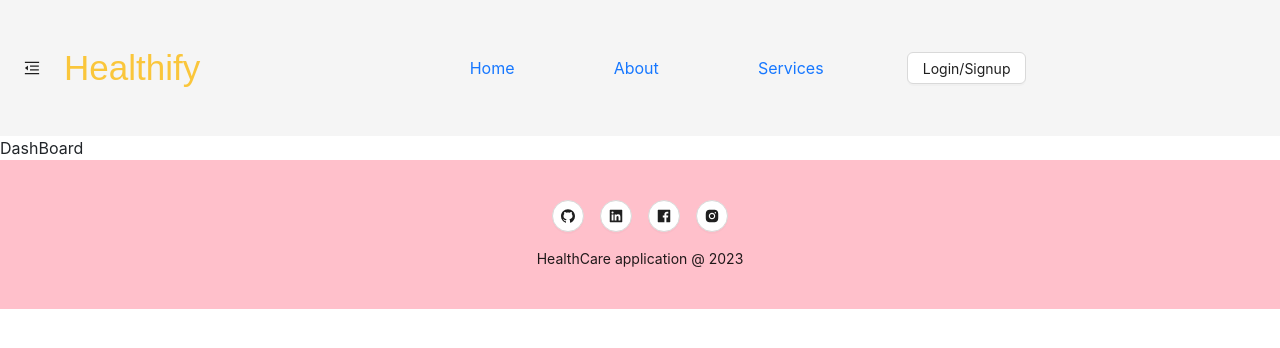
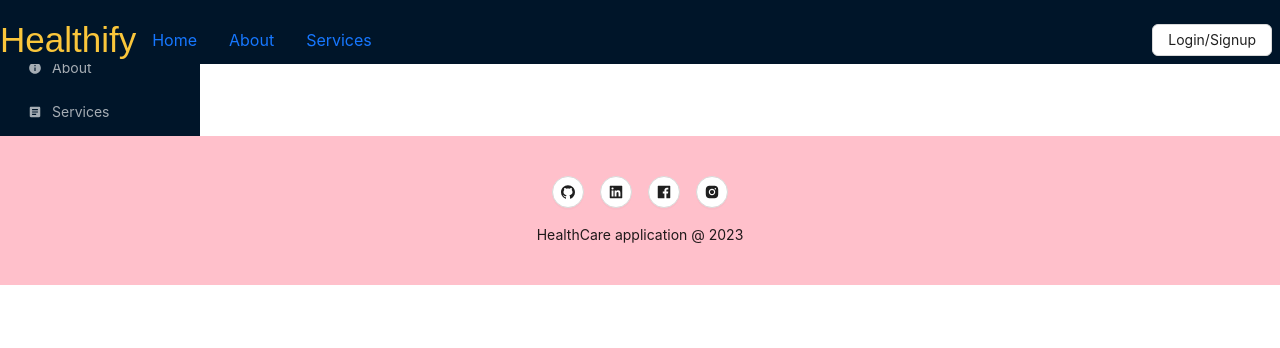
Before and after one commit to ShrivastavSarthak/healthify2.0, a React (Create React App) app in the folder frontend/: page /dashboard in a window 1280 px wide. Shown: the top 348 px of the page. Built offline with nearby package versions, Linux system fonts and the light colour scheme; a web font is replaced by a local one.

Commit message:
Sarthak 5 commit

```diff
--- a/frontend/package.json
+++ b/frontend/package.json
@@ -16,6 +16,7 @@
     "framer-motion": "^10.16.4",
     "rc-queue-anim": "^2.0.0",
     "react": "^18.2.0",
+    "react-countup": "^6.5.0",
     "react-dom": "^18.2.0",
     "react-router-dom": "^6.18.0",
     "react-scripts": "5.0.1",
--- /dev/null
+++ b/frontend/src/UIElements/CreateModal.js
@@ -0,0 +1,19 @@
+import {  Modal } from 'antd'
+import React, { Fragment } from 'react'
+
+const CreateModal = (props) => {
+  return (
+    <Fragment>
+      <Modal
+        open={props.open}
+        onSubmit={props.onSubmit}
+        onCancel={props.onCancel}
+        footer={props.footer}
+        width={props.width}>
+        {props.children}
+      </Modal>
+    </Fragment>
+  )
+}
+
+export default CreateModal
--- /dev/null
+++ b/frontend/src/components/BMI/BmiCalculator.js
@@ -0,0 +1,45 @@
+import { Button, InputNumber } from 'antd'
+import React, { Fragment, useState } from 'react'
+import CreateModal from '../../UIElements/CreateModal'
+
+const BmiCalculator = () => {
+    const [open, setIsOpen] = useState(false)
+    const [height, setIsHeight] = useState(0)
+    const [weight, setIsWeight] = useState(0)
+    console.log(height,weight);
+    const handleClick = () => {
+        setIsOpen(true)
+    }
+    let check = false
+    if(height>=135 && weight>=30){
+        check=true
+    }
+    let bmi
+    const handleBMI = () => {
+        const newHeight = height*height/10000
+        bmi =weight/ newHeight
+        console.log(bmi);
+    }
+    return (
+        <Fragment>
+            <Button onClick={handleClick}>Calculate BMI</Button>
+            <CreateModal
+                open={open}
+                onSubmit={() => setIsOpen(false)}
+                onCancel={() => setIsOpen(false)}
+                width={400}
+                footer={null}>
+                <center>
+                    <h2 className='mt-4'>know your health status</h2>
+                    <h6>Enter your weight : <InputNumber size='small' min={1} max={198}  onChange={(value) => setIsWeight(value)} /></h6>
+                    <h6>Enter your height : <InputNumber min={1} max={198}  onChange={(value) => setIsHeight(value)}  /></h6>
+                    {check && <p>your bmi is: {bmi} </p> }
+                    <Button onClick={handleBMI} disabled={!check}>Check</Button>
+                </center>
+
+            </CreateModal>
+        </Fragment>
+    )
+}
+
+export default BmiCalculator
--- a/frontend/src/components/Navbar/Navbar.css
+++ b/frontend/src/components/Navbar/Navbar.css
@@ -1,39 +1,18 @@
 /*  */
-div.logo {
+.logo {
     font-size: 2.5em;
-    text-align: center;
     font-family: 'Belanosima', sans-serif;
     margin: 0;
     color: #FAC63B;
 }
 
-.navbar {
-    list-style: none;
-    font-size: 1.5em;
-    font-weight: bold;
-    display: flex;
-    flex-direction: row;
-    justify-content: space-around;
-    padding: 0em;
-    margin-bottom: 0;
-    color: #3D8FC5;
+
+.navlist:hover {
+    color:  rgb(250, 198, 59);
 }
 
-.navlist:hover {
-    color:rgb(250, 198, 59);
-    padding: 0.5em;
-    text-shadow: 2px 2px 5px rgb(213, 211, 85);
-}
-.hidden-on-mobile {
-
-    display: flex;
-    flex-direction: row;
-    justify-content: space-around;
-    padding: 0em;
-    margin-bottom: 0;
-}
   @media screen and (max-width: 850px) {
-    .hidden-on-mobile {
+    .hideContent {
       display: none;
     }
   }
--- a/frontend/src/components/Navbar/Navbar.js
+++ b/frontend/src/components/Navbar/Navbar.js
@@ -1,19 +1,13 @@
 import React, { useEffect, useState } from 'react';
-import { Layout, theme, Button, Menu } from 'antd';
-import HomeIcon from '@mui/icons-material/Home';
-import InfoIcon from '@mui/icons-material/Info';
-import ArticleIcon from '@mui/icons-material/Article';
-import {
-  MenuFoldOutlined,
-  MenuUnfoldOutlined,
-} from '@ant-design/icons';
+import { Layout, theme, Button } from 'antd';
+
+
 import "./Navbar.css"
 import Auth from '../../pages/Auth';
-const { Sider  } = Layout;
 
 const Navbar = () => {
   const [isMobile, setIsMobile] = useState(false);
-
+  const { Header } = Layout
   useEffect(() => {
     const handleResize = () => {
       setIsMobile(window.innerWidth < 768);
@@ -24,55 +18,24 @@ const Navbar = () => {
     };
   }, [])
 
-  const [collapsed, setCollapsed] = useState(true);
+
   const {
     token: { colorBgContainer },
   } = theme.useToken();
   return (
     <>
 
-      <Layout className='layout'>
-        <Sider trigger={null} collapsible collapsed={collapsed} collapsedWidth="0" bodyBg="#F5F5F5">
-          <Menu
-            theme="dark"
-            mode="inline"
-            defaultSelectedKeys={['1']}
-            items={[
-              {
-                key: '1',
-                icon: <HomeIcon />,
-                label: 'Home',
-              },
-              {
-                key: '2',
-                icon: <InfoIcon />,
-                label: 'About',
-              },
-              {
-                key: '3',
-                icon: <ArticleIcon />,
-                label: 'Services',
-              },
-            ]}
-          />
-        </Sider>      <Button className='my-auto mx-3'
-          type="text"
-          icon={collapsed ? <MenuFoldOutlined /> : <MenuUnfoldOutlined />}
-          onClick={() => setCollapsed(!collapsed)}
-          style={{
-            fontSize: '16px',
-            height: 54,
-          }}
-        />
+      <Layout className='fixed-top ' style={{ background: colorBgContainer }}>
+        <Header className={isMobile ? "d-flex p-0" : " navbar p-0  my-auto "} >
+          <h1 className="logo my-auto ">Healthify</h1>
 
-        {/* <NavList/> */}
-        <div className="left logo my-auto"> Healthify</div>
-        <div className={isMobile ? "hidden-on-mobile" : "navbar mx-auto"} style={{ width: "50%" }}>
-        <Button type='link' size='large' onTou>Home</Button>
-        <Button type='link' size='large'>About</Button>
-          <Button type='link' size='large'>Services</Button>
-          <Auth />
-        </div>
+          <Button className='hideContent navlist' type='link' size='large' >Home</Button>
+          <Button className='hideContent navlist' type='link' size='large'>About</Button>
+          <Button className='hideContent navlist' type='link' size='large'>Services</Button>
+          <div className='ms-auto p-2'>
+            <Auth />
+          </div>
+        </Header>
       </Layout>
     </>
 
--- /dev/null
+++ b/frontend/src/components/Slider/Slider.js
@@ -0,0 +1,40 @@
+import React, { Fragment } from 'react'
+import { Layout,  Menu } from 'antd'
+import HomeIcon from '@mui/icons-material/Home';
+import InfoIcon from '@mui/icons-material/Info';
+import ArticleIcon from '@mui/icons-material/Article';
+// import { MenuFoldOutlined, MenuUnfoldOutlined } from '@ant-design/icons';
+
+const Slider = () => {
+    const { Sider } = Layout
+    return (
+        <Fragment>
+            <Sider trigger={null} collapsedWidth="0" bodyBg="#F5F5F5">
+                <Menu
+                    theme="dark"
+                    mode="inline"
+                    defaultSelectedKeys={['1']}
+                    items={[
+                        {
+                            key: '1',
+                            icon: <HomeIcon />,
+                            label: 'Dashboard',
+                        },
+                        {
+                            key: '2',
+                            icon: <InfoIcon />,
+                            label: 'About',
+                        },
+                        {
+                            key: '3',
+                            icon: <ArticleIcon />,
+                            label: 'Services',
+                        },
+                    ]}
+                />
+            </Sider>
+        </Fragment>
+    )
+}
+
+export default Slider
--- a/frontend/src/pages/Auth.js
+++ b/frontend/src/pages/Auth.js
@@ -1,4 +1,4 @@
-import { Button, Flex, Input, Modal } from 'antd'
+import { Button, Flex, Input } from 'antd'
 import React, { Fragment, useState } from 'react'
 import { UserOutlined, EyeInvisibleOutlined, EyeTwoTone } from '@ant-design/icons';
 import ClockCircleOutlined from '@ant-design/icons/ClockCircleOutlined';
@@ -6,14 +6,15 @@ import { Message } from '../UIElements/message';
 import { useNavigate } from 'react-router-dom'
 import userInput from '../hooks/user-input-hook';
 import useInput from '../hooks/user-input-hook';
+import CreateModal from '../UIElements/CreateModal';
 
 
 
 const Auth = () => {
-    const [open, setOpen] = useState(false)
+    const [open, setIsOpen] = useState(false)
     const [reg, setReg] = useState(true)
     const handleClick = () => {
-        setOpen(true)
+        setIsOpen(true)
     }
 
     const navigate = useNavigate()
@@ -64,7 +65,7 @@ const Auth = () => {
         resetEmailInput()
         resetPasswordInput()
         resetCPasswordInput()
-        setOpen(false)
+        setIsOpen(false)
     }
 
     let checkedSign = false
@@ -81,11 +82,11 @@ const Auth = () => {
 
     return (
         <Fragment>
-            <Button onClick={handleClick}> Login/Signup</Button>
-            <Modal
+            <Button onClick={handleClick}>Login/Signup</Button>
+            <CreateModal
                 open={open}
-                onSubmit={() => setOpen(false)}
-                onCancel={() => { setOpen(false) }}
+                onSubmit={() => setIsOpen(false)}
+                onCancel={() => setIsOpen(false)}
                 width={400}
                 footer={null}>
                 <center>
@@ -161,7 +162,7 @@ const Auth = () => {
 
 
                 </center>
-            </Modal>
+            </CreateModal>
         </Fragment>
     )
 }
--- a/frontend/src/pages/DashBoard.js
+++ b/frontend/src/pages/DashBoard.js
@@ -1,8 +1,14 @@
-import React from 'react'
+
+import React, { Fragment } from 'react'
+import Slider from '../components/Slider/Slider'
 
 const DashBoard = () => {
   return (
-    <div>DashBoard</div>
+    <Fragment>
+      <Slider/>
+
+
+    </Fragment>
   )
 }
 
--- a/frontend/src/pages/Home.js
+++ b/frontend/src/pages/Home.js
@@ -1,10 +1,20 @@
 import React, { Fragment } from "react";
-import { Image, Card } from "antd";
+import { Image, Card, Statistic } from "antd";
 import { motion } from "framer-motion";
+import CountUp from 'react-countup';
 import "./Home.css";
+import BmiCalculator from "../components/BMI/BmiCalculator";
+
 const { Meta } = Card;
 
 const Home = () => {
+
+
+
+const formatter = (value) => <CountUp end={value} separator="," />;
+
+
+
   return (
     <Fragment>
       <center className="mx-3">
@@ -31,7 +41,7 @@ const Home = () => {
               >
 
 
-                  <Card className="p-3 card-content my-auto " hoverable>
+                  <Card className="p-3 card-content my-auto mt-4" hoverable>
                     <h2>Welcome to the </h2>
                     <h1
                       style={{
@@ -46,6 +56,7 @@ const Home = () => {
                       Discover personalized health insights, track your progress,
                       and achieve your wellness goals effortlessly."
                     </p>
+                    <Statistic title="Current active users" value={11234} precision={2} formatter={formatter}/>
                   </Card>
 
               </motion.div>
@@ -143,7 +154,11 @@ const Home = () => {
               transition={{ delay: 0.5 }}
             >
               <Card hoverable>
-                <h1>another stuff</h1>
+                <h1>Why us</h1>
+                <p>
+                  Because the main purpose of finding the best treatment of you are main purpose of us.
+                </p>
+                <BmiCalculator/>
               </Card>
             </motion.div>
           </motion.div>
```
Also changed, not shown: frontend/src/components/Navbar/SideDrawer.js (deleted, +0 -9 lines), 1 other file (tests, documents, lock files or other folders).
